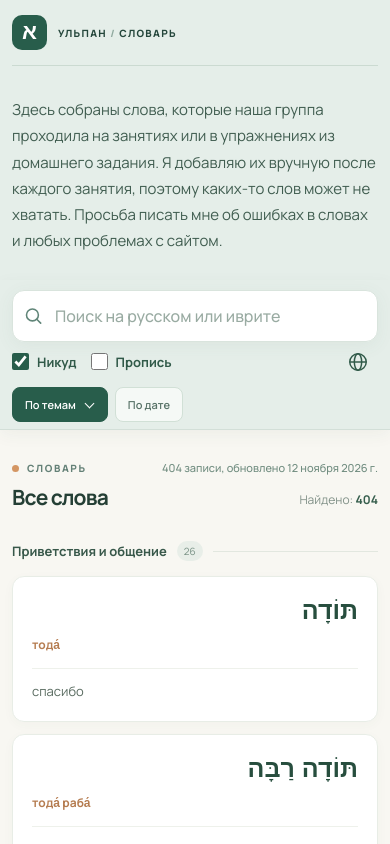
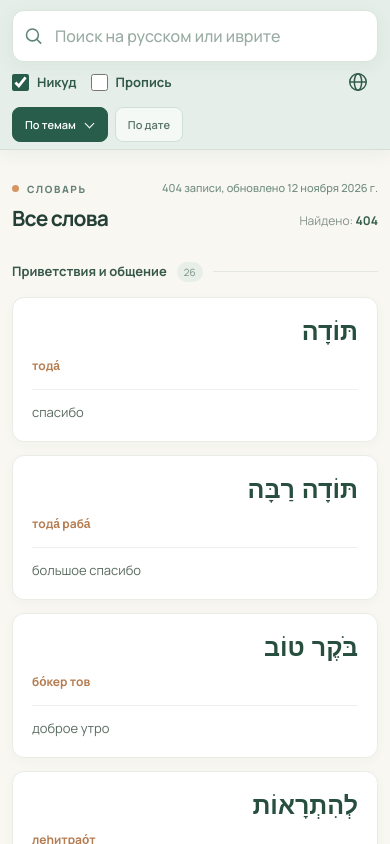
Before and after one commit to Malacar-Miles/ulpan-dictionary, a React (Vite) app: page / in a window 390 px wide. Built offline with nearby package versions, Linux system fonts and the light colour scheme.

Commit message:
Hide the header on small screens and match the Safari overscroll background

```diff
--- a/src/style.css
+++ b/src/style.css
@@ -9,9 +9,10 @@
 }
 
 :root {
+  --header-background: #e5eee9;
   font-family: Manrope, Arial, sans-serif;
   color: #263a38;
-  background: #e5eee9;
+  background: var(--header-background);
   font-synthesis: none;
 }
 * {
@@ -25,16 +26,19 @@ body {
 body {
   margin: 0;
 }
-#root {
-  background: #f8f7f2;
+/* Safari exposes the scroll background above the header during rubber-band overscroll. */
+#root,
+.dictionary-scroll {
+  background: var(--header-background);
 }
 .wrap {
-  max-width: 1192px;
+  --wrap-width: 1192px;
+  max-width: var(--wrap-width);
   margin: auto;
   padding: 0 32px;
 }
 .header {
-  background: #e5eee9;
+  background: var(--header-background);
 }
 .topline {
   height: 77px;
@@ -259,7 +263,10 @@ h1 em {
   outline-offset: 2px;
 }
 .content {
+  max-width: none;
+  padding-inline: max(32px, calc((100% - var(--wrap-width)) / 2 + 32px));
   padding-top: 40px;
+  background: #f8f7f2;
 }
 .results-head {
   display: flex;
@@ -434,6 +441,9 @@ footer p {
   margin: 0;
 }
 @media (max-width: 750px) {
+  .header {
+    display: none;
+  }
   .wrap {
     padding-left: 20px;
     padding-right: 20px;
@@ -552,7 +562,7 @@ mark {
   position: sticky;
   top: 0;
   z-index: 10;
-  background: #e5eee9;
+  background: var(--header-background);
   border-bottom: 1px solid #d3dfd8;
   padding-top: 12px;
   box-shadow: 0 5px 16px #294d3d0d;
```
Also changed, not shown: 2 other files (tests, documents, lock files or other folders).
